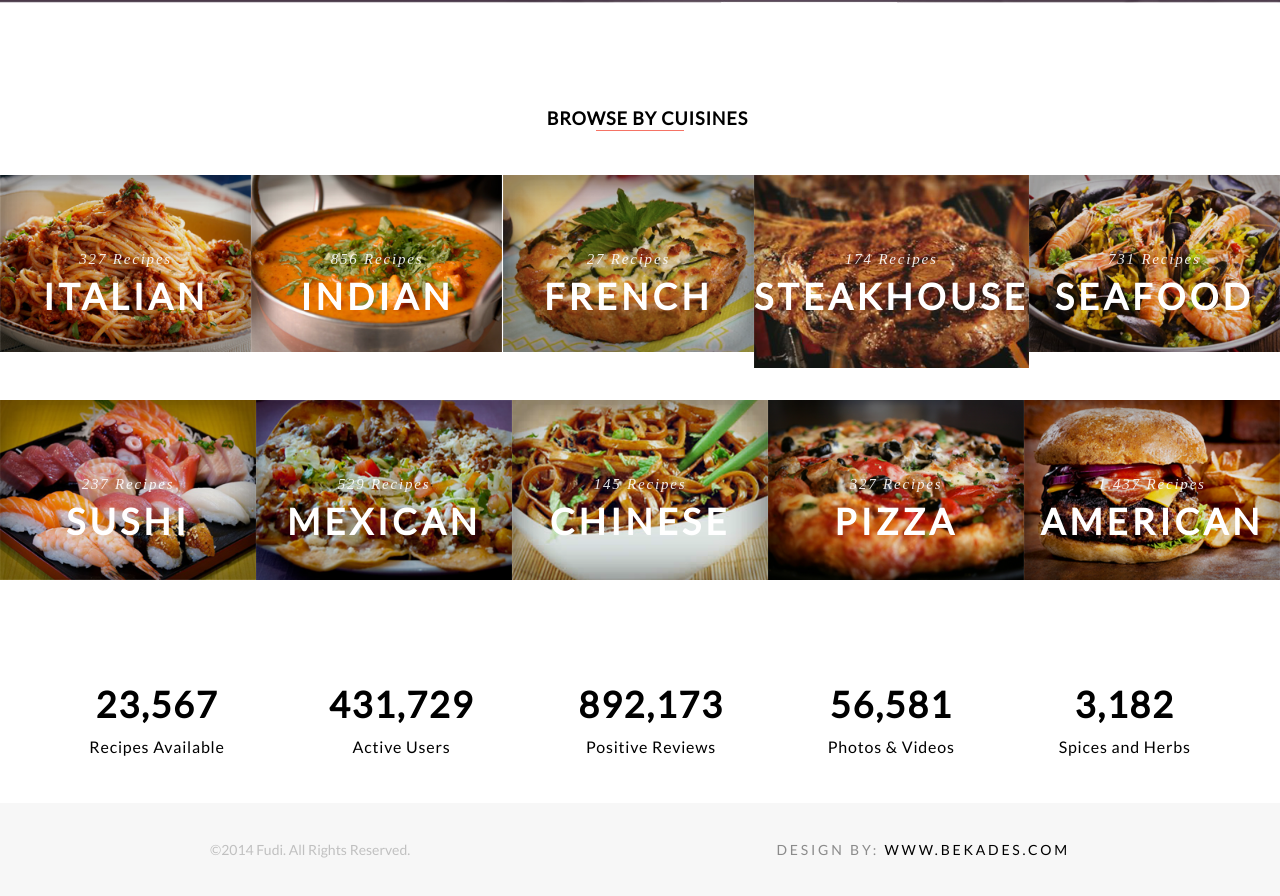
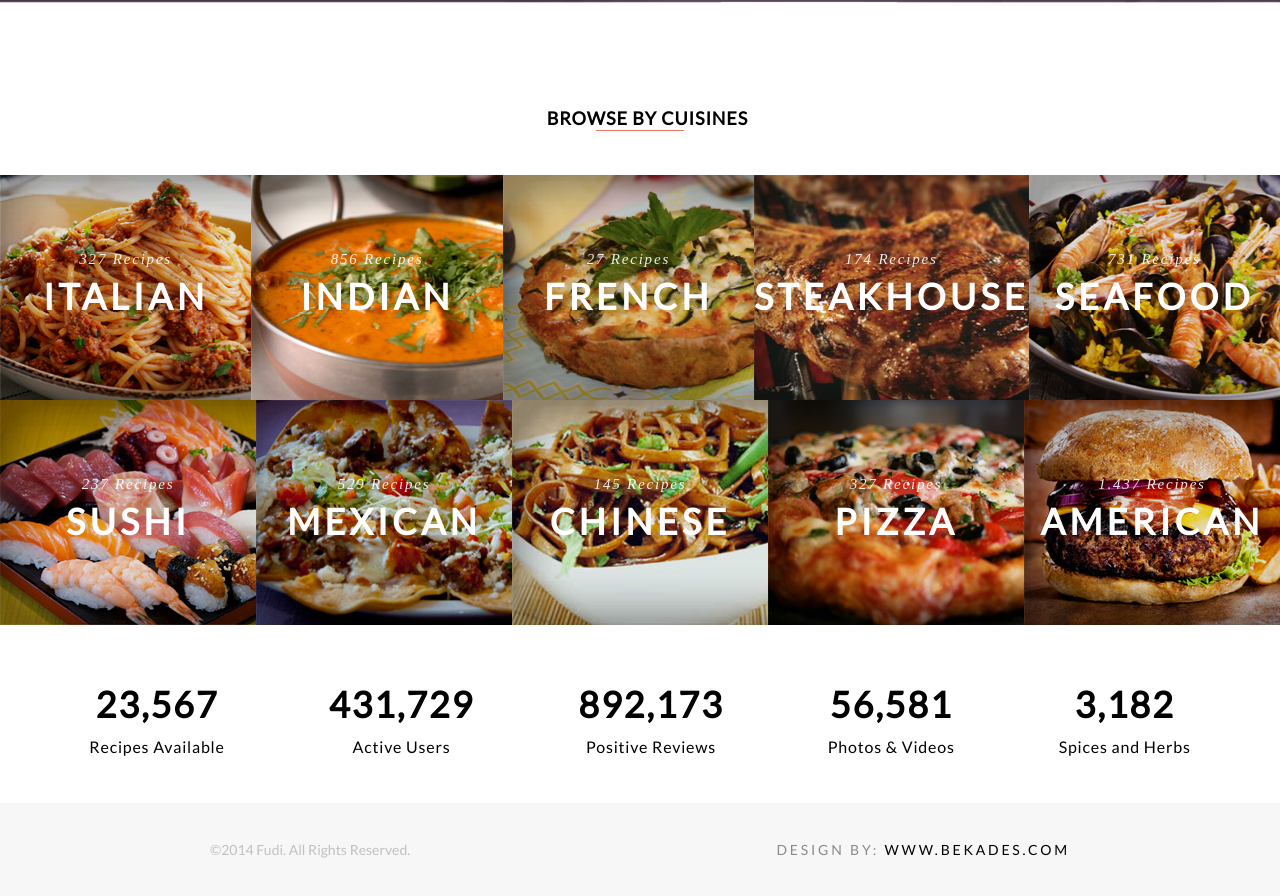
Before and after one commit to BorisSainskiy/lesson9SCSS, a plain HTML site: page index.html in a window 1280 px wide. Shown: the part 2662-3558 px from the top of the page. Drawn offline with Linux system fonts and the light colour scheme.

Commit message:
minor changes

```diff
--- a/scc/main.scss
+++ b/scc/main.scss
@@ -292,61 +292,61 @@
 #ITALIAN {
     background-image: url(../img/Layer_6.png);
     background-repeat: no-repeat;
-    background-size: 100%;
+    background-size: cover;
 }
 
 #INDIAN {
     background-image: url(../img/Layer_7.png);
     background-repeat: no-repeat;
-    background-size: 100%;
+    background-size: cover;
 }
 
 #FRENCH {
     background-image: url(../img/Layer_8.png);
     background-repeat: no-repeat;
-    background-size: 100%;
+    background-size: cover;
 }
 
 #STEAKHOUSE {
     background-image: url(../img/Layer_9.png);
     background-repeat: no-repeat;
-    background-size: 100%;
+    background-size: cover;
 }
 
 #SEAFOOD {
     background-image: url(../img/Layer_10.png);
     background-repeat: no-repeat;
-    background-size: 100%;
+    background-size: cover;
 }
 
 #SUSHI {
     background-image: url(../img/Layer_11.png);
     background-repeat: no-repeat;
-    background-size: 100%;
+    background-size: cover;
 }
 
 #MEXICAN {
     background-image: url(../img/Layer_12.png);
     background-repeat: no-repeat;
-    background-size: 100%;
+    background-size: cover;
 }
 
 #CHINESE {
     background-image: url(../img/Layer_13.png);
     background-repeat: no-repeat;
-    background-size: 100%;
+    background-size: cover;
 }
 
 #PIZZA {
     background-image: url(../img/Layer_15.png);
     background-repeat: no-repeat;
-    background-size: 100%;
+    background-size: cover;
 }
 
 #AMERICAN {
     background-image: url(../img/Layer_14.png);
     background-repeat: no-repeat;
-    background-size: 100%;
+    background-size: cover;
 }
 
 #statistic {
```
Also changed, not shown: css/main.css.
